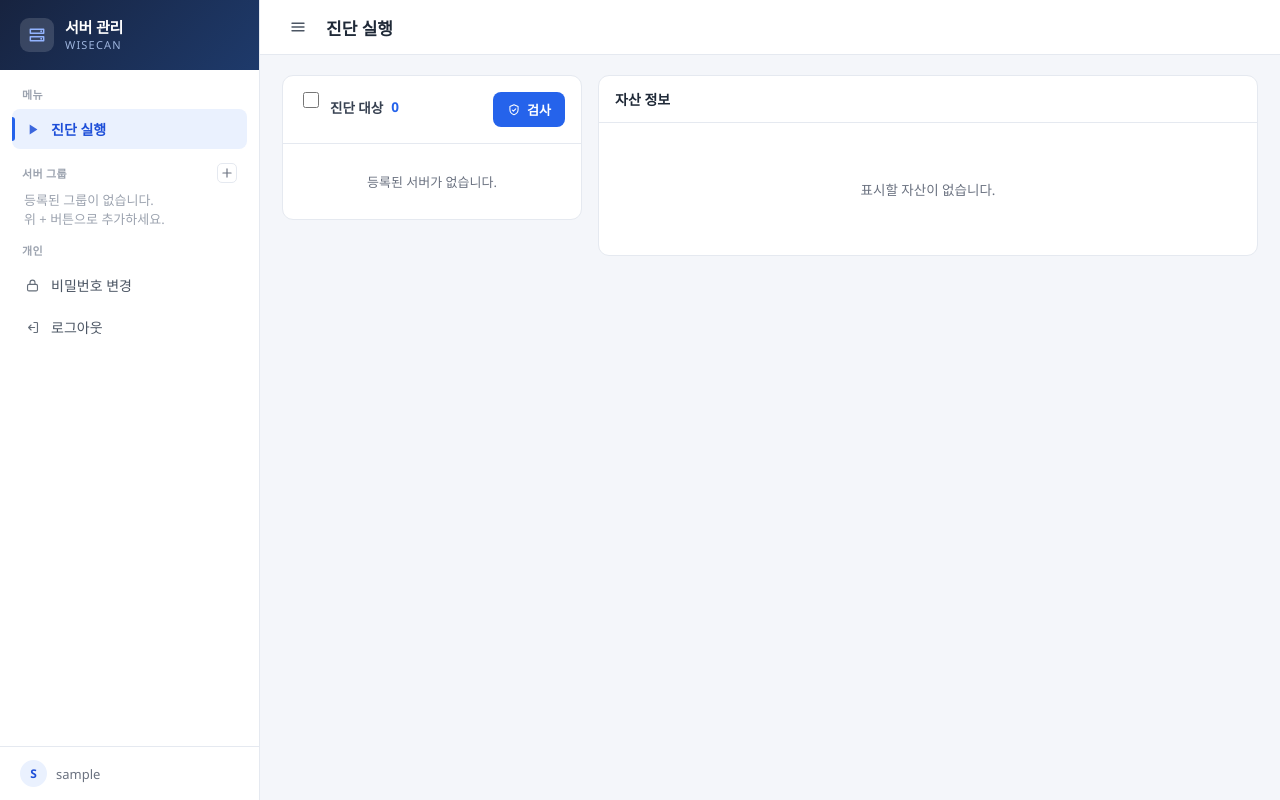
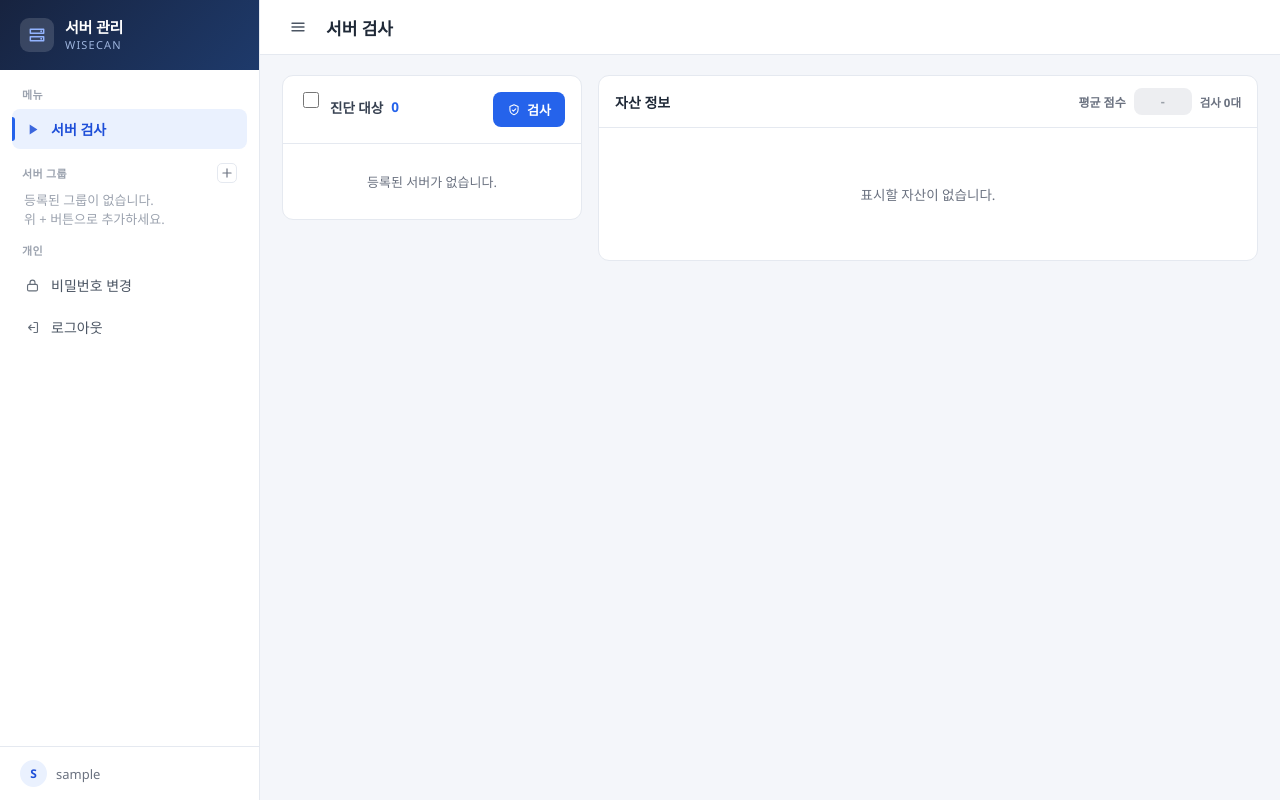
Before and after one commit to junandzang/webai, a FastAPI app: page /diagnosis in a window 1280 px wide. Run offline with FastAPI, Linux system fonts and the light colour scheme; the visitor is signed in with stand-in values (Sample User, id 1); data that the repository does not hold is empty.

Commit message:
서버 검사 페이지 개선: 메뉴명·정렬·평균점수
- 사이드바 메뉴 '진단 실행' → '서버 검사' (페이지 제목 포함)
- 진단 대상 체크박스 행 정렬 정리, 서버명을 파란색으로 표시
- 자산 정보에 평균 점수 박스(검사된 서버 점수 평균) + 검사 대수 추가
  검사가 끝날 때마다 JS로 평균 점수를 실시간 재계산

Co-Authored-By: Claude Opus 4.8 (1M context) <noreply@anthropic.com>

```diff
--- a/app.py
+++ b/app.py
@@ -430,6 +430,9 @@ def diagnosis(request: Request):
     for r in rows:
         r["score_color"] = _score_color(r["score"])
 
+    scored = [r["score"] for r in rows if r["score"] is not None]
+    avg_score = round(sum(scored) / len(scored), 1) if scored else None
+
     return templates.TemplateResponse(
         request=request,
         name="diagnosis.html",
@@ -439,6 +442,8 @@ def diagnosis(request: Request):
             "selected": "",
             "active_page": "diagnosis",
             "assets": rows,
+            "avg_score": avg_score,
+            "scored_count": len(scored),
             "status_labels": SERVER_STATUS,
         },
     )
--- a/static/style.css
+++ b/static/style.css
@@ -896,13 +896,27 @@ button:disabled:hover {
 .diag-target-list { list-style: none; margin: 0; padding: 6px; max-height: 70vh; overflow-y: auto; }
 .dt-row { border-radius: 8px; }
 .dt-row:hover { background: #f6f8fb; }
-.dt-label { display: flex; align-items: center; gap: 9px; padding: 9px 10px; cursor: pointer; }
-.dt-label input { width: 15px; height: 15px; }
-.dt-name { font-size: 13px; font-weight: 600; flex: 1; white-space: nowrap; overflow: hidden; text-overflow: ellipsis; }
-.dt-ip { font-size: 11.5px; color: var(--muted); }
+.dt-label { display: flex; align-items: center; gap: 10px; padding: 9px 12px; cursor: pointer; }
+.dt-label input { width: 15px; height: 15px; flex: 0 0 15px; margin: 0; }
+.dt-name {
+  font-size: 13px; font-weight: 600; flex: 1; min-width: 0;
+  color: var(--accent);
+  white-space: nowrap; overflow: hidden; text-overflow: ellipsis;
+}
+.dt-ip { flex: 0 0 auto; font-size: 11.5px; color: var(--muted); font-variant-numeric: tabular-nums; }
 .dt-empty { padding: 22px; text-align: center; color: var(--muted); font-size: 13px; }
 
-.diag-assets-head { padding: 13px 16px; border-bottom: 1px solid var(--line); font-weight: 700; font-size: 14px; }
+.diag-assets-head {
+  display: flex; align-items: center; justify-content: space-between; gap: 12px;
+  padding: 12px 16px; border-bottom: 1px solid var(--line); font-weight: 700; font-size: 14px;
+}
+.avg-wrap { display: flex; align-items: center; gap: 8px; }
+.avg-label { font-size: 12px; color: var(--muted); font-weight: 600; }
+.avg-value {
+  min-width: 58px; padding: 5px 12px; border-radius: 8px; text-align: center;
+  font-size: 18px; font-weight: 800;
+}
+.avg-sub { font-size: 11.5px; color: var(--muted); font-weight: 600; }
 .diag-asset-list { padding: 10px; display: flex; flex-direction: column; gap: 9px; }
 .diag-asset {
   display: flex; align-items: center; gap: 14px; padding: 11px 14px;
--- a/templates/base.html
+++ b/templates/base.html
@@ -32,7 +32,7 @@
           <svg class="nav-icon" viewBox="0 0 24 24" width="17" height="17" aria-hidden="true">
             <path d="M8 5v14l11-7z" fill="currentColor"/>
           </svg>
-          <span class="nav-name">진단 실행</span>
+          <span class="nav-name">서버 검사</span>
         </a>
 
         <p class="nav-label">
--- a/templates/diagnosis.html
+++ b/templates/diagnosis.html
@@ -1,7 +1,7 @@
 {% extends "base.html" %}
 
-{% block title %}진단 실행{% endblock %}
-{% block page_title %}진단 실행{% endblock %}
+{% block title %}서버 검사{% endblock %}
+{% block page_title %}서버 검사{% endblock %}
 
 {% block content %}
 <div class="diag-wrap">
@@ -40,7 +40,17 @@
 
   <!-- 오른쪽: 자산 정보 -->
   <section class="diag-assets">
-    <div class="diag-assets-head">자산 정보</div>
+    <div class="diag-assets-head">
+      <span>자산 정보</span>
+      <div class="avg-wrap">
+        <span class="avg-label">평균 점수</span>
+        <span class="avg-value score-{{ 'good' if avg_score and avg_score>=90 else 'fair' if avg_score and avg_score>=80 else 'warn' if avg_score and avg_score>=60 else 'bad' if avg_score else 'none' }}"
+              id="avgScore" data-count="{{ scored_count }}">
+          {{ avg_score if avg_score is not none else '-' }}
+        </span>
+        <span class="avg-sub">검사 {{ scored_count }}대</span>
+      </div>
+    </div>
     <div class="diag-asset-list">
       {% for a in assets %}
       <article class="diag-asset" data-id="{{ a.id }}">
@@ -100,6 +110,21 @@
     const box = card ? card.querySelector('.da-score') : null;
     if (box && data.score != null) { box.textContent = data.score; box.className = 'da-score score-'+SCORE_COLOR(data.score); }
     else if (box && data.score == null) { box.textContent = '미진단'; box.className = 'da-score score-none'; }
+    recomputeAvg();
+  }
+
+  /* 검사된 서버 점수로 평균 점수 갱신 */
+  const avgEl = document.getElementById('avgScore');
+  const avgSub = document.querySelector('.avg-sub');
+  function recomputeAvg() {
+    const nums = [...document.querySelectorAll('.da-score')]
+      .map(b => parseFloat(b.textContent)).filter(n => !isNaN(n));
+    if (avgSub) avgSub.textContent = '검사 ' + nums.length + '대';
+    if (!avgEl) return;
+    if (!nums.length) { avgEl.textContent = '-'; avgEl.className = 'avg-value score-none'; return; }
+    const avg = Math.round(nums.reduce((a,b)=>a+b,0) / nums.length * 10) / 10;
+    avgEl.textContent = avg;
+    avgEl.className = 'avg-value score-' + SCORE_COLOR(avg);
   }
   async function poll(id) {
     const el = document.querySelector(`.scan-state[data-id="${id}"]`);
```
